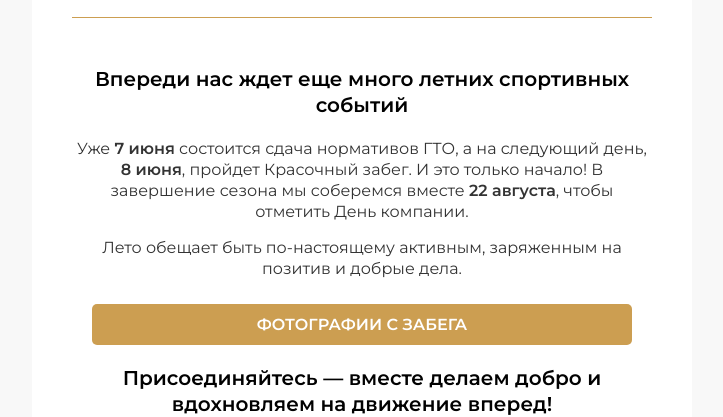
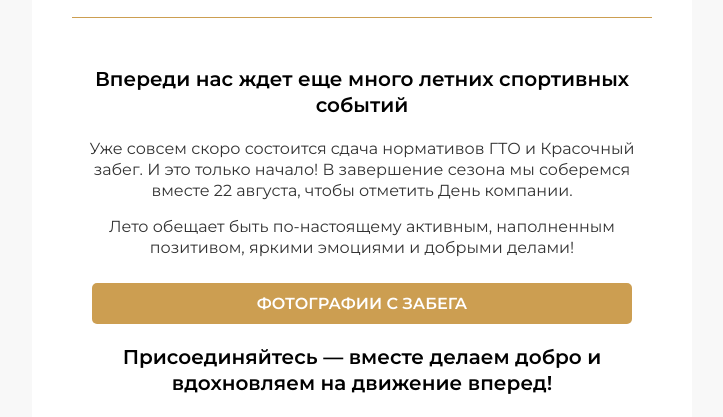
Before and after one commit to Anastasiia-Am/zaBeg_27052025, a plain HTML site: page index.html in a window 1280 px wide. Shown: the part 3780-4197 px from the top of the page, without its empty margins (278-1001 px from the left). Drawn offline with Linux system fonts and the light colour scheme.

Commit message:
Update index.html

```diff
--- a/index.html
+++ b/index.html
@@ -325,10 +325,10 @@
   <div style="font-family: Helvetica, Arial, sans-serif; font-size: 20px; line-height: 26px; color: #010101;" class="em-font-Montserrat-SemiBold" align="center"><strong>Впереди нас ждет еще много летних спортивных событий<br></strong></div>
 </td></tr></table>
 <table cellpadding="0" cellspacing="0" border="0" width="100%" em="atom"><tr><td style="padding-bottom: 15px; padding-top: 20px;">
-  <div style="font-family: Helvetica, Arial, sans-serif; font-size: 16px; line-height: 21px; color: #333333;" class="em-font-Montserrat-Regular" align="center">Уже <span style="font-weight: bold;">7 июня</span> состоится сдача нормативов ГТО, а на следующий день, <span style="font-weight: bold;">8 июня</span>, пройдет Красочный забег. И это только начало! В завершение сезона мы соберемся вместе<span style="font-weight: bold;"> 22 августа</span>, чтобы отметить День компании.
+  <div style="font-family: Helvetica, Arial, sans-serif; font-size: 16px; line-height: 21px; color: #333333;" class="em-font-Montserrat-Regular" align="center">Уже совсем скоро состоится сдача нормативов ГТО и Красочный забег. И это только начало! В завершение сезона мы соберемся вместе 22 августа, чтобы отметить День компании.
 <br></div>
 </td></tr></table><table cellpadding="0" cellspacing="0" border="0" width="100%" em="atom"><tr><td style="padding-bottom: 15px;">
-  <div style="font-family: Helvetica, Arial, sans-serif; font-size: 16px; line-height: 21px; color: #333333;" class="em-font-Montserrat-Regular" align="center">Лето обещает быть по-настоящему активным, заряженным на позитив и добрые дела.<br></div>
+  <div style="font-family: Helvetica, Arial, sans-serif; font-size: 16px; line-height: 21px; color: #333333;" class="em-font-Montserrat-Regular" align="center">Лето обещает быть по-настоящему активным, наполненным позитивом, яркими эмоциями и добрыми делами!<br></div>
 </td></tr></table>
 <table cellpadding="0" cellspacing="0" border="0" width="100%" em="atom"><tr><td style="padding: 10px 20px 20px;" align="center" class="em-mob-padding_right-20 em-mob-padding_left-20">
   <table cellpadding="0" cellspacing="0" border="0" class="em-mob-width-100perc" width="100%" style="width: 100%;">
```
